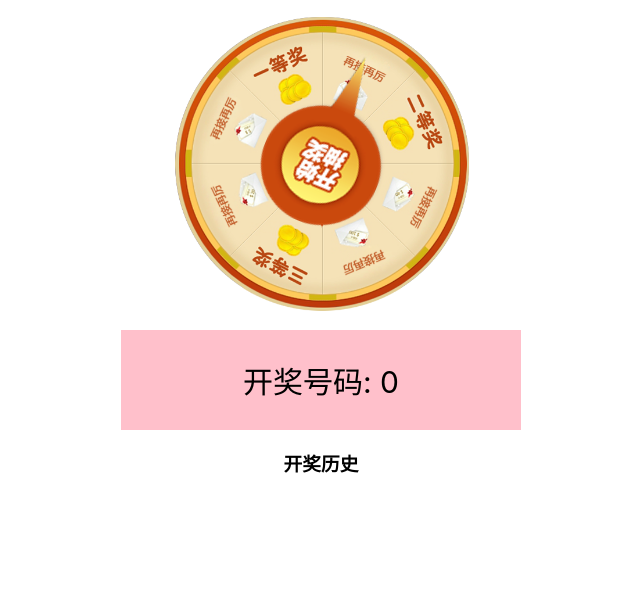
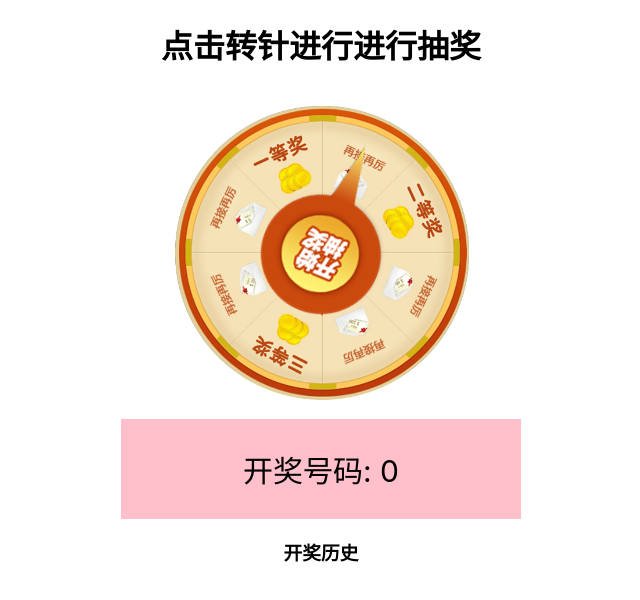
Before and after one commit to kk412027247/react-turntable, a React (Create React App) app: page / in a window 1280 px wide. Shown: the top 600 px of the page, without its empty margins (319-959 px from the left). Built offline with nearby package versions, Linux system fonts and the light colour scheme.

Commit message:
add a document

```diff
--- a/src/App.css
+++ b/src/App.css
@@ -16,6 +16,18 @@
 
 .App .start{
     transition:1000ms;
+}
+
+.App .start:hover{
+    cursor: pointer;
+}
+
+.message{
+    user-select: none;
+}
+
+.message:hover{
+    cursor: pointer;
 }
 
 .result{
--- a/src/App.js
+++ b/src/App.js
@@ -50,7 +50,8 @@ class App extends Component {
     const startStyle = {transform:`rotate(${this.state.rotate}deg)`};
     return (
       <div className="App">
-        <div className={'turntable'}>
+        <h1 className = {'message'} onClick={this.handleClick}>点击转针进行进行抽奖</h1>
+        <div className={'turntable'} >
           <img
             src={require('./images/start.png')}
             alt="pointer"
```
